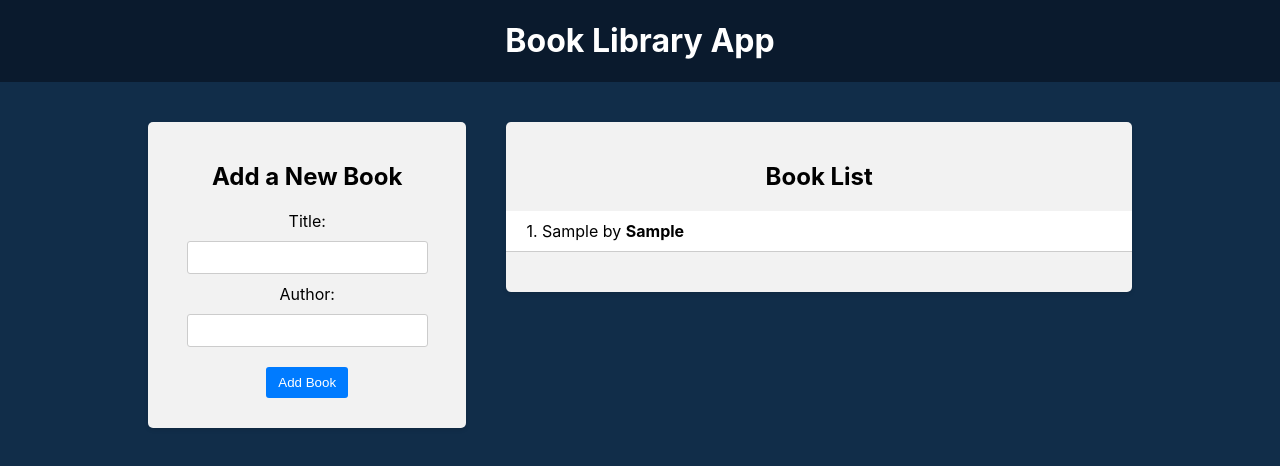
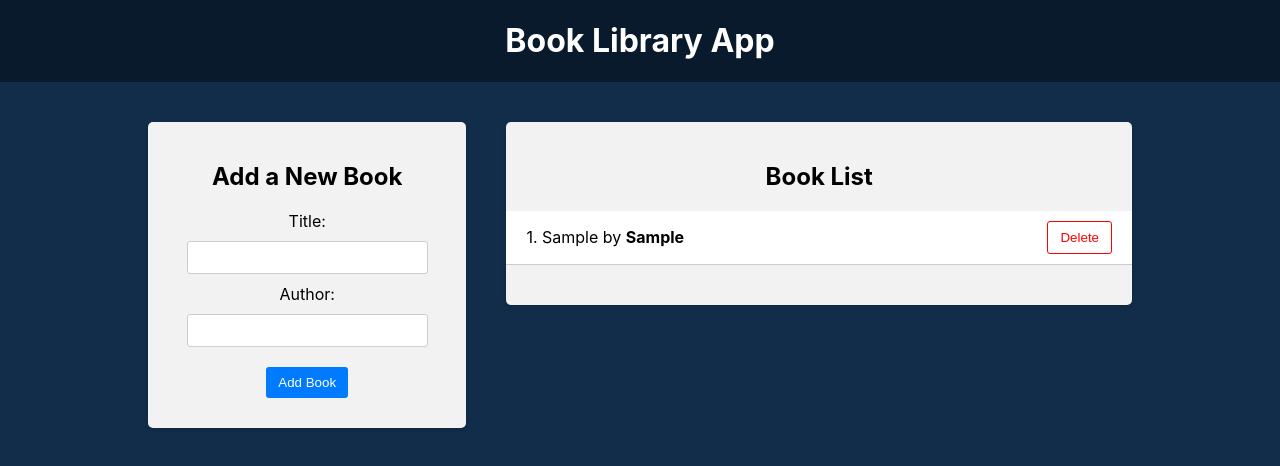
Before and after one commit to igor21211/react-redux, a React (Create React App) app in the folder frontend/: page / in a window 1280 px wide. Both pictures are taken after typing "Sample", "Sample" into the empty fields and a click on the button "Add Book". Shown: the top 466 px of the page. Built offline with nearby package versions, Linux system fonts and the light colour scheme.

Commit message:
add Delete Book for id

```diff
--- a/frontend/src/components/BookForm/BookForm.js
+++ b/frontend/src/components/BookForm/BookForm.js
@@ -17,7 +17,6 @@ const BookForm = () => {
         id: uuidv4(),
       };
       dispath(addBook(book));
-      console.log(title, author);
       setTitle("");
       setAuthor("");
     }
--- a/frontend/src/components/BookList/BookList.js
+++ b/frontend/src/components/BookList/BookList.js
@@ -1,7 +1,13 @@
-import { useSelector } from "react-redux";
+import { useDispatch, useSelector } from "react-redux";
 import "./BookList.css";
+import { deleteBook } from "../../redux/books/actionsCreators";
 const BookList = () => {
   const books = useSelector((state) => state.books);
+  const dispatch = useDispatch();
+
+  const handleDeleteBook = (id) => {
+    dispatch(deleteBook(id));
+  };
 
   return (
     <div className="app-block book-list">
@@ -15,6 +21,11 @@ const BookList = () => {
               <div className="book-info">
                 {++i}. {book.title} by <strong>{book.author}</strong>
               </div>
+              <div className="book-actions">
+                <button onClick={() => handleDeleteBook(book.id)}>
+                  Delete
+                </button>
+              </div>
             </li>
           ))}
         </ul>
--- a/frontend/src/redux/books/actionsCreators.js
+++ b/frontend/src/redux/books/actionsCreators.js
@@ -6,3 +6,10 @@ export const addBook = (newBook) => {
     payload: newBook,
   };
 };
+
+export const deleteBook = (id) => {
+  return {
+    type: actions.DELETE_BOOK,
+    payload: id,
+  };
+};
--- a/frontend/src/redux/books/actionsTypes.js
+++ b/frontend/src/redux/books/actionsTypes.js
@@ -1 +1,2 @@
 export const ADD_BOOK = "ADD_BOOK";
+export const DELETE_BOOK = "DELETE_BOOK";
--- a/frontend/src/redux/books/reducer.js
+++ b/frontend/src/redux/books/reducer.js
@@ -5,6 +5,8 @@ const booksReducer = (state = initialState, action) => {
   switch (action.type) {
     case a.ADD_BOOK:
       return [...state, action.payload];
+    case a.DELETE_BOOK:
+      return state.filter((e) => e.id !== action.payload);
     default:
       return state;
   }
```
